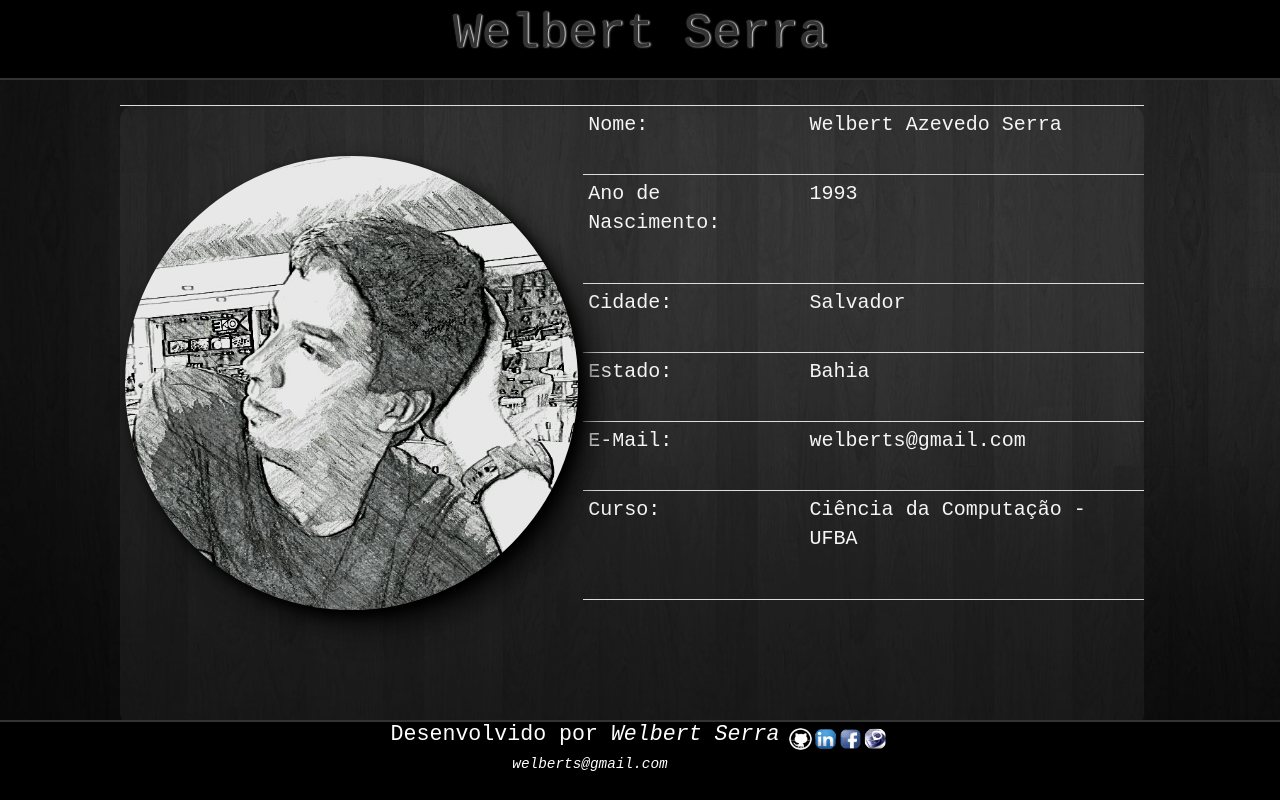
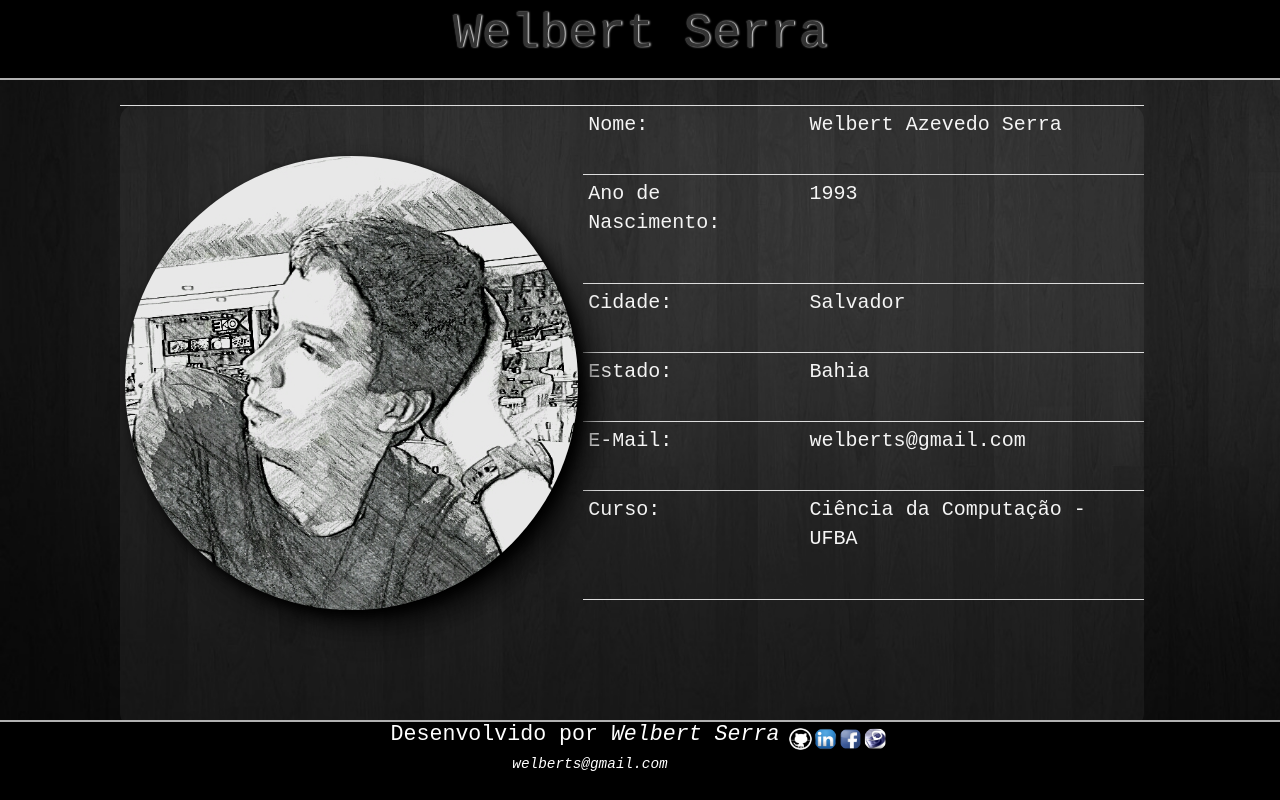
Before and after one commit to welbert/welbert.github.io, a plain HTML site: page index.html in a window 1280 px wide. Drawn offline with Linux system fonts and the light colour scheme; a script that the page names is missing.

Commit message:
border-color for chrome

```diff
--- a/css/style.css
+++ b/css/style.css
@@ -5,6 +5,7 @@
 	position: fixed;
 	bottom: 0;
 	border-top: 2px solid;
+	border-top-color: rgb(177, 177, 177);
 	-moz-border-top-colors: rgb(177, 177, 177) rgb(101, 101, 101);
 }
 
@@ -13,6 +14,7 @@
 	text-shadow: 1px 0px 2px rgb(255, 255, 255);
 	font-size: 6vh;
 	border-bottom: 2px solid;
+	border-bottom-color: rgb(177, 177, 177);
 	-moz-border-bottom-colors: rgb(177, 177, 177) rgb(101, 101, 101);
 }
 
```
